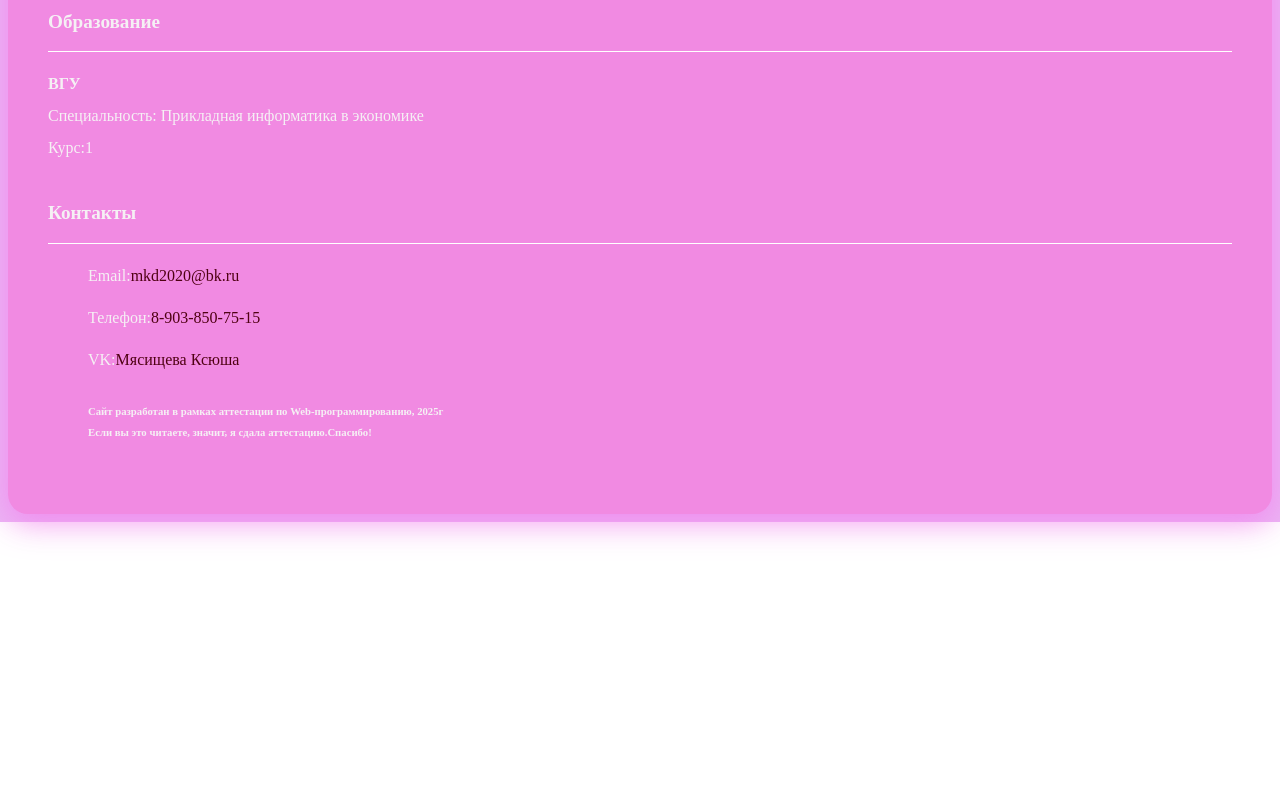
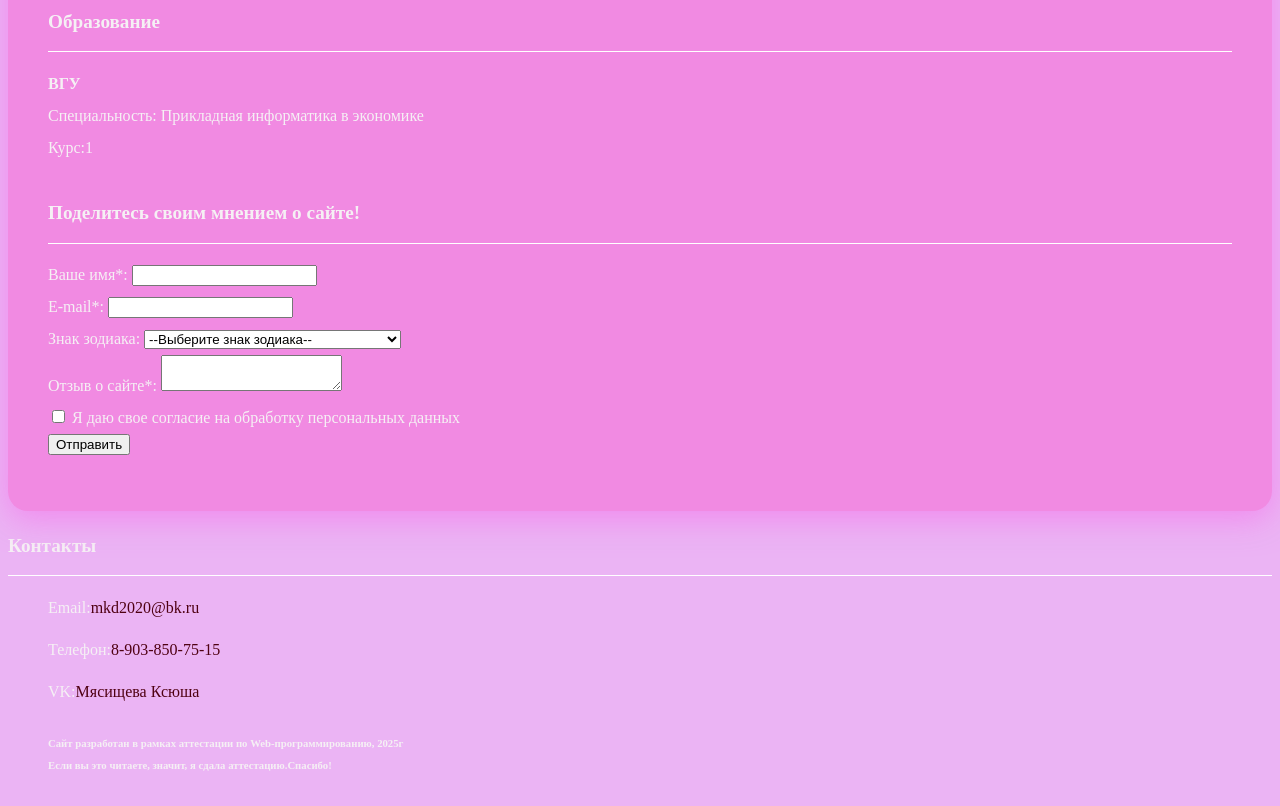
Before and after one commit to Kcuxxa/web, a plain HTML site: page index.html in a window 1280 px wide. Shown: the part 1065-1871 px from the top of the page. Before the commit the page ends 1587 px from the top, so only its background shows below. Drawn offline with Linux system fonts and the light colour scheme.

Commit message:
Update index.html

```diff
--- a/index.html
+++ b/index.html
@@ -4,6 +4,7 @@
     <meta name="viewport" content="width=device-width, initial-scale=1.0">
     <title>Мой первый сайт</title>
    <link rel="stylesheet" href="css.css">
+<script src="script.js"></script>
 </head>
 <body>
     <div class="container">
@@ -47,8 +48,54 @@
             Курс:1 <br>
             </p>
         </section>
-
-        <section class="section">
+    <div class="foorm" >
+    <div class="form">
+    <form action="" id="form" class="form_body">
+        <h2>Поделитесь своим мнением о сайте!</h2>
+        <div class="form_item">
+        <label for="username" class="form_label">Ваше имя*: </label>
+            <input type="text" id="username" class="form_input _req ">
+        </div>
+        <div class="form_item">
+        <label for="email" class="form_label">E-mail*:</label>
+            <input type="email" name="email" class="form_input _req _email">
+        </div>
+        <div class="form_item">
+            <label for="zodiac-sign" class="form_label">Знак зодиака:</label>
+            <select id="zodiac-sign" name="zodiac-sign" class="select">
+                <option value="" selected>--Выберите знак зодиака--</option>
+                <option value="aries" >♈ Овен (21 марта - 19 апреля)</option>
+                <option value="taurus">♉ Телец (20 апреля - 20 мая)</option>
+                <option value="gemini">♊ Близнецы (21 мая - 20 июня)</option>
+                <option value="cancer">♋ Рак (21 июня - 22 июля)</option>
+                <option value="leo">♌ Лев (23 июля - 22 августа)</option>
+                <option value="virgo">♍ Дева (23 августа - 22 сентября)</option>
+                <option value="libra">♎ Весы (23 сентября - 22 октября)</option>
+                <option value="scorpio">♏ Скорпион (23 октября - 21 ноября)</option>
+                <option value="sagittarius">♐ Стрелец (22 ноября - 21 декабря)</option>
+                <option value="capricorn">♑ Козерог (22 декабря - 19 января)</option>
+                <option value="aquarius">♒ Водолей (20 января - 18 февраля)</option>
+                <option value="pisces">♓ Рыбы (19 февраля - 20 марта)</option>
+            </select>
+        </div>
+        <div class="form_item">
+        <label for="comment" class="form_label">Отзыв o сайте*:</label>
+            <textarea name="comment" id="comment" class="form_input _req"></textarea>
+        </div>
+        <div class="form_item">
+            <div class="checkbox">
+            <input type="checkbox" id="foragreement" class="checkbox_input _req">
+            <label for="foragreement" class="checkbox_label"><span>Я даю свое согласие на обработку персональных данных</span></label>
+            </div>
+        </div>
+        <div class="form_item">
+            <button type=submit class="form_button">Отправить</button>
+        </div>
+    </form>
+    </div>
+    </div>
+    </div>
+    <section class="section">
             <h2>Контакты</h2>
             <ul class="contact-list">
                 <li>Email: <a href="mkd2020@bk.ru">mkd2020@bk.ru</a></li>
@@ -59,6 +106,5 @@
             </h6>
             </ul>
         </section>
-    </div>
 </body>
 </html>
```
